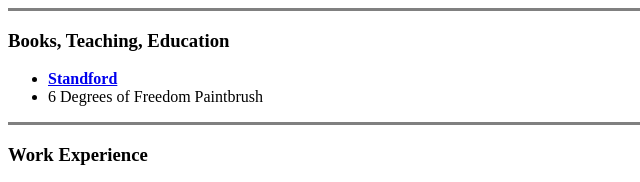
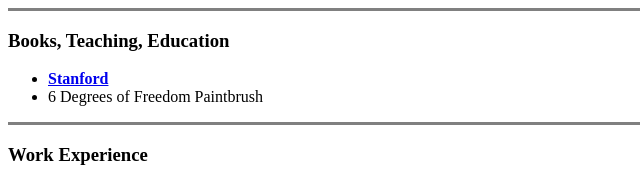
Before and after one commit to CurtisJBaxter/cv, a plain HTML site: page index.html in a window 1280 px wide. Shown: the part 454-636 px from the top of the page, 0-640 px from the left. Drawn offline with Linux system fonts and the light colour scheme.

Commit message:
Add files via upload

```diff
--- a/index.html
+++ b/index.html
@@ -24,7 +24,7 @@
   <ul>
     <li>
       <strong>
-        <a href=https://www.stanford.edu>Standford</a>
+        <a href=https://www.stanford.edu>Stanford</a>
       </strong>
     </li>
     <li>6 Degrees of Freedom Paintbrush</li>
```
